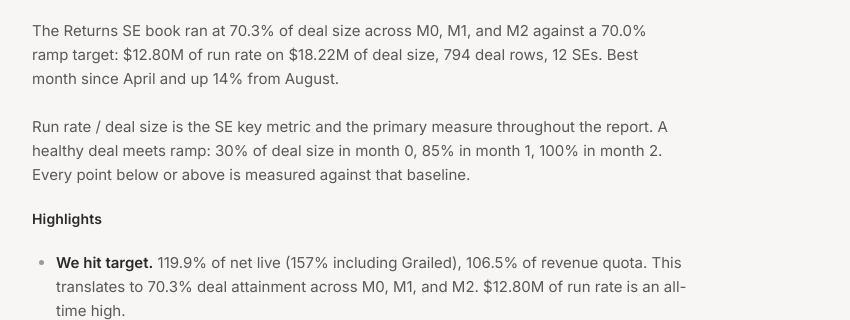
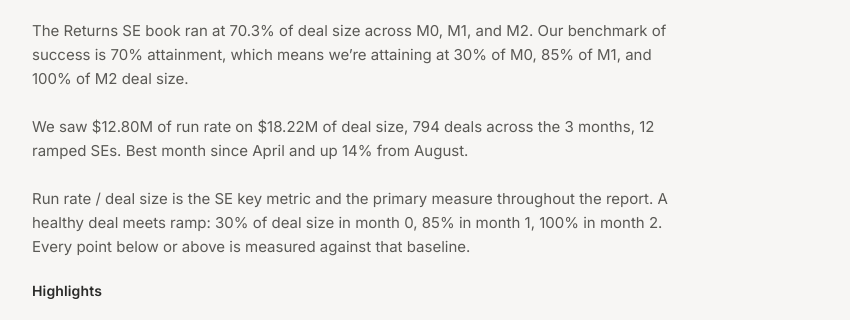
Before and after one commit to hughrobertsredo/returns-se-september-recap, a plain HTML site: page index.html in a window 1280 px wide. Shown: the part 487-807 px from the top of the page, without its empty margins (176-1026 px from the left). Drawn offline with Linux system fonts and the light colour scheme.

Commit message:
Update index.html

```diff
--- a/index.html
+++ b/index.html
@@ -101,7 +101,8 @@ footer img{height:18px;width:auto}
 
 <section>
   <h2>Executive summary</h2>
-  <p>The Returns SE book ran at 70.3% of deal size across M0, M1, and M2 against a 70.0% ramp target: $12.80M of run rate on $18.22M of deal size, 794 deal rows, 12 SEs. Best month since April and up 14% from August.</p>
+  <p>The Returns SE book ran at 70.3% of deal size across M0, M1, and M2. Our benchmark of success is 70% attainment, which means we’re attaining at 30% of M0, 85% of M1, and 100% of M2 deal size.</p>
+  <p>We saw $12.80M of run rate on $18.22M of deal size, 794 deals across the 3 months, 12 ramped SEs. Best month since April and up 14% from August.</p>
   <p>Run rate / deal size is the SE key metric and the primary measure throughout the report. A healthy deal meets ramp: 30% of deal size in month 0, 85% in month 1, 100% in month 2. Every point below or above is measured against that baseline.</p>
 
   <h3>Highlights</h3>
@@ -175,7 +176,7 @@ footer img{height:18px;width:auto}
     <div class="challenge"><span class="n">2</span><div class="body">
       <p><strong>Contract growth is accelerating and the backlog is growing.</strong> The backlog doubled from $3.76M on Jul 1 to $7.73M on Oct 1. On average we sign $4.3M and close $2.9M per month.</p>
       <div class="sol"><span class="label">Solutions</span><ul>
-        <li>Hire an enterprise Solution Architect.</li>
+        <li>Hire an enterprise Solution Architect - offer extended</li>
         <li>Joint AE/SE forecasting to get ahead on deals and pull live instead of contracts.</li>
         <li>Tighten controls on contracts, particularly outside Mid-market.</li>
       </ul></div>
```
